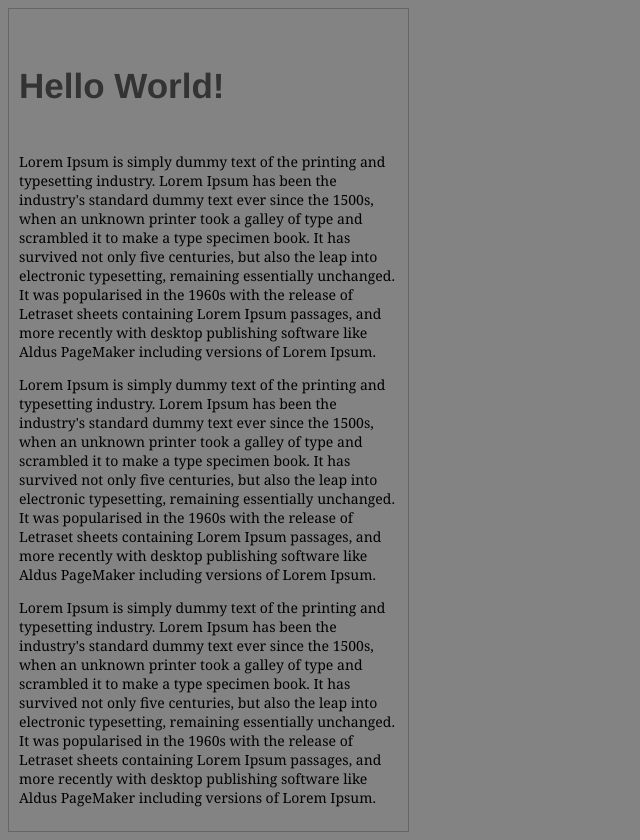
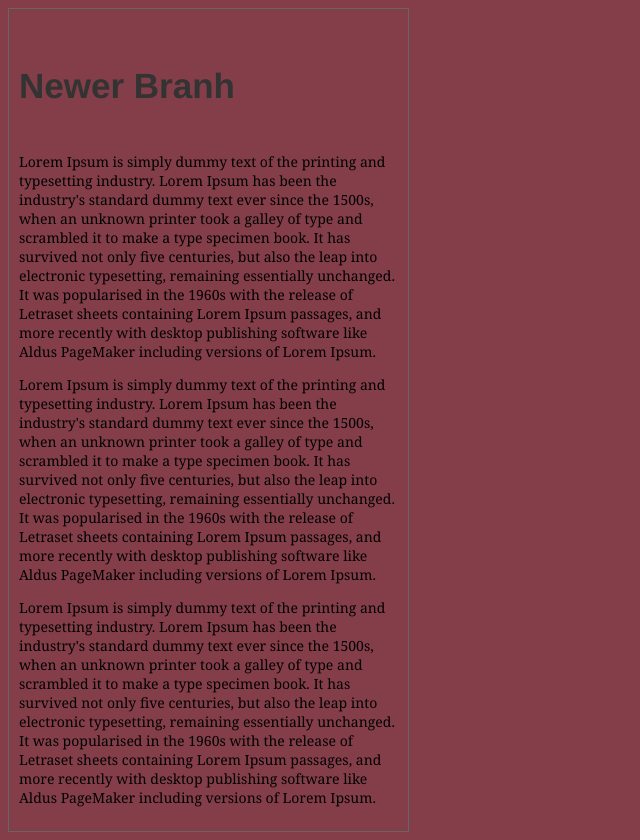
Before and after one commit to Harvester83/grunt-test, a website: page index.html in a window 1280 px wide. Shown: the whole page, without its empty margins (0-640 px from the left). Drawn offline with Linux system fonts and the light colour scheme.

Commit message:
new change in newer_branh

```diff
--- a/index.html
+++ b/index.html
@@ -10,7 +10,7 @@
 </head>
 <body>
 <div class="box">
-    <h4>Hello World!</h4>
+    <h4>Newer Branh</h4>
 
     <p>Lorem Ipsum is simply dummy text of the printing and typesetting industry. Lorem Ipsum has been the industry's
         standard dummy text ever since the 1500s, when an unknown printer took a galley of type and scrambled it to make
--- a/src/scss/style.scss
+++ b/src/scss/style.scss
@@ -1,5 +1,5 @@
 body {
-  background: #838383;
+  background: #833e49;
 }
 
 nav {
```
Also changed, not shown: dist/global.css, dist/global.min.css, src/css/style.css, src/scss/style.css.
